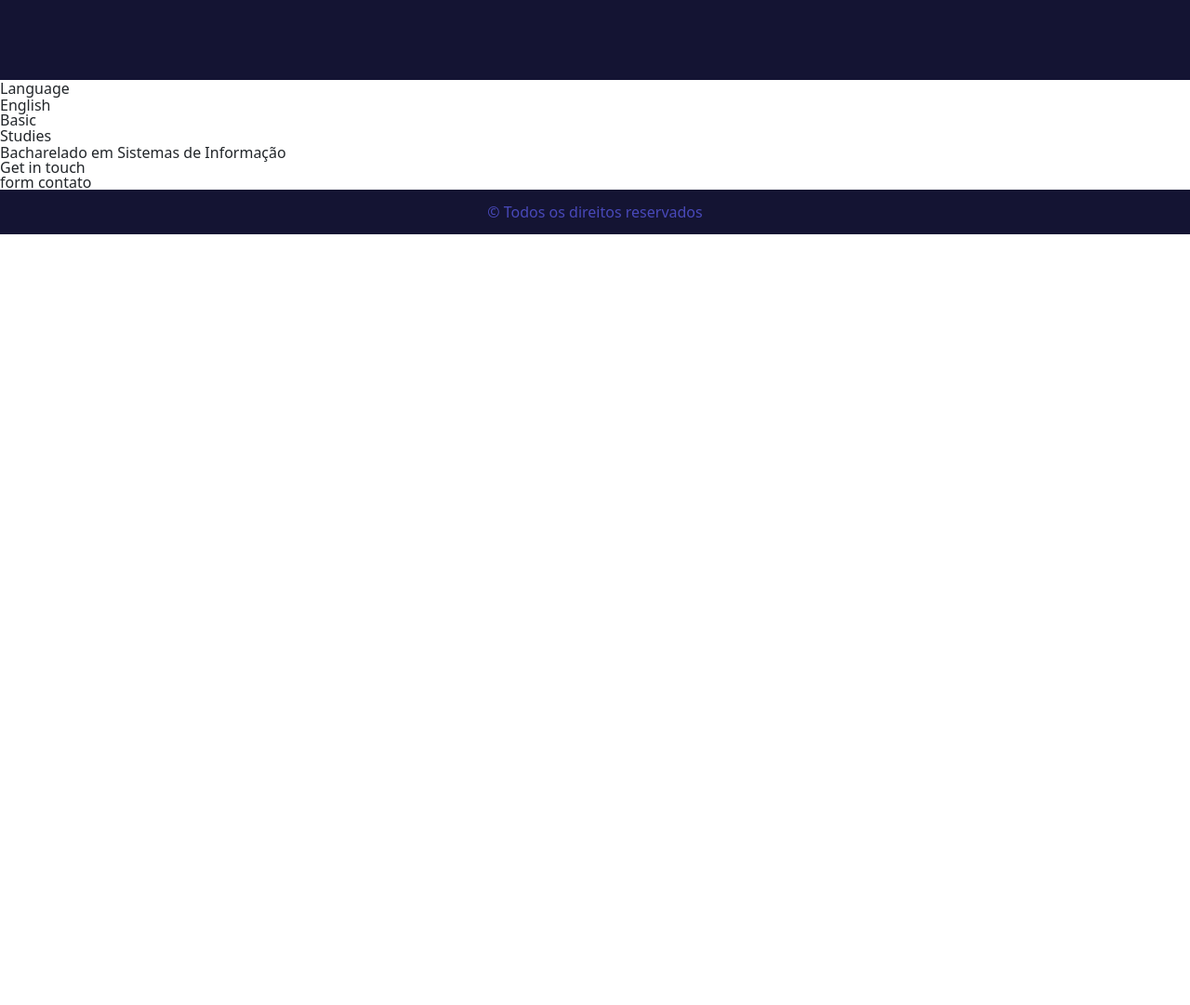
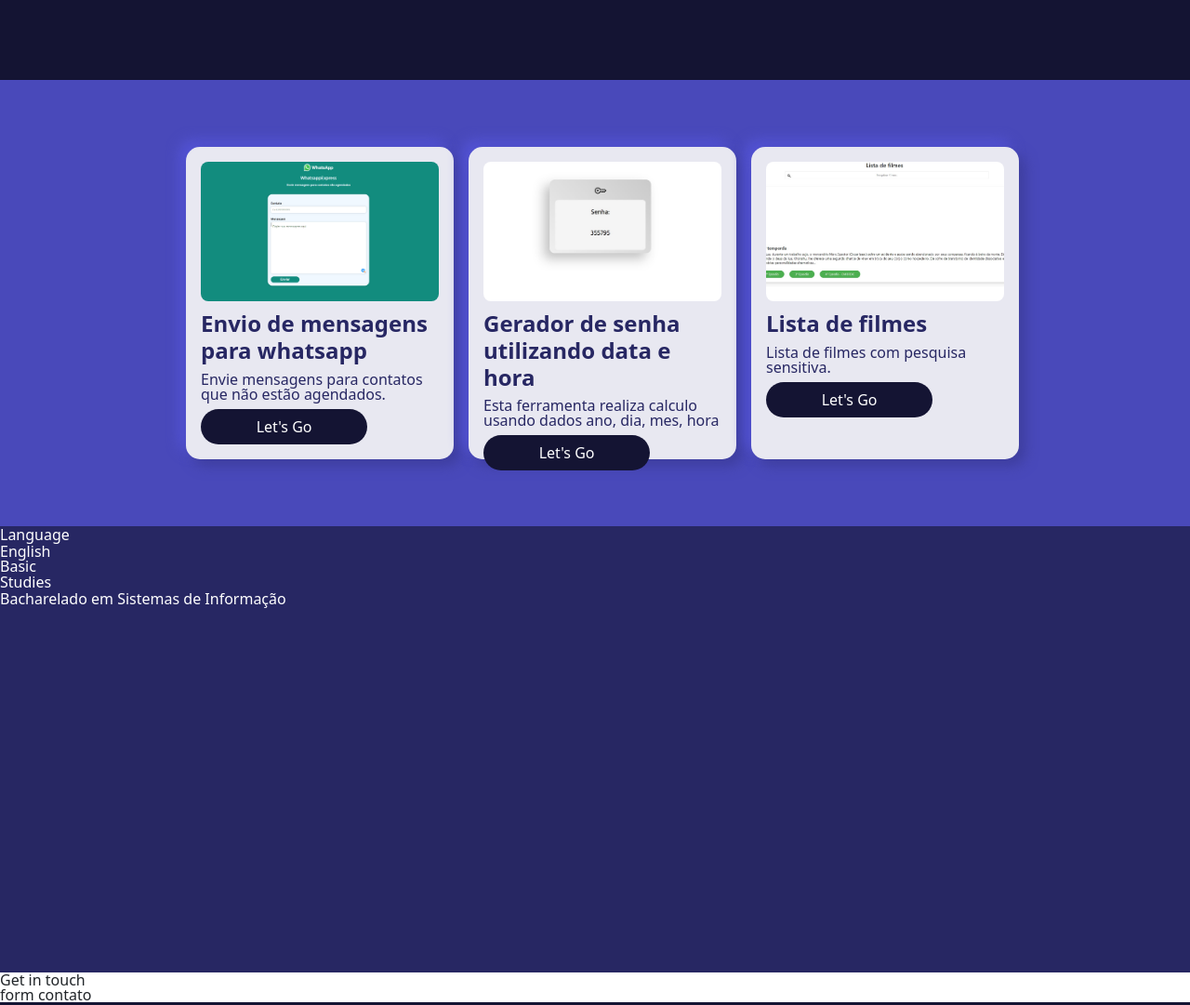
Before and after one commit to JeffersonCarlosLima/Portif-lio, a website built with Parcel: page index.html in a window 1280 px wide. Shown: the part 2154-3235 px from the top of the page at 93% size. Before the commit the page ends 2406 px from the top, so only its background shows below. Built offline with nearby package versions, Linux system fonts and the light colour scheme.

Commit message:
Add files via upload

```diff
--- a/index.html
+++ b/index.html
@@ -84,9 +84,35 @@
       </div>
   </div>
 </section>
-<section>
+<section class="projects">
+  <div class="card-projects" style="width: 18rem;">
+    <img src="/img/envio-mensagem-whatsapp.png" class="imagem-card-project" alt="envio de mensagens para whatsapp">
+    <div class="card-body">
+      <h5 class="texto-card">Envio de mensagens para whatsapp</h5>
+      <p class="resume-card">Envie mensagens para contatos que não estão agendados.</p>
+      <a href="#"><button class="botao-card">Let's Go</button></a>
+    </div>
+  </div>
+  <div class="card-projects" style="width: 18rem;">
+    <img src="/img/gerador-de-senha.jpg" class="imagem-card-project" alt="gerador de senha">
+    <div class="card-body">
+      <h5 class="texto-card">Gerador de senha utilizando data e hora</h5>
+      <p class="resume-card">Esta ferramenta realiza calculo usando dados ano, dia, mes, hora</p>
+      <a href="https://jeffersoncarloslima.github.io/Gerador-de-senha-usando-data-e-hora/"><button class="botao-card">Let's Go</button></a>
+    </div>
+  </div>
+  <div class="card-projects" style="width: 18rem;">
+    <img src="/img/lista-de-filmes.jpg" class="imagem-card-project" alt="Lista de filmes">
+      <h5 class="texto-card">Lista de filmes</h5>
+      <p class="resume-card">Lista de filmes com pesquisa sensitiva.</p>
+      <a href="#"><button class="botao-card">Let's Go</button></a>
+    </div>
+  </div>
+</section>
+<section class="languages-domain">
   <div>
     <h4>Language</h4>
+    <div
     <p>English</p>
     <p>Basic</p>
   </div>
--- a/style.css
+++ b/style.css
@@ -97,7 +97,8 @@
 }
 .texto-card{
     font-size: 24px;
-    font-weight: bold
+    font-weight: bold;
+    margin: 8px 0;
 }
 .projects-section{
     display: flex;
@@ -118,36 +119,43 @@
     flex-direction: row;
     align-items: center;
     justify-content: center;
+    background-color: var(--dark-blue-1-hex);
 }
 .card-projects{
+    border-radius: 15px;
+    background: #e8e8f1;
+    box-shadow:  7px 7px 14px #3e3e9e,
+                 -7px -7px 14px #5454d6;
+    padding: 16px 16px;
+    width: 100px;
+    height: 70%;
+    align-items: center;
+    margin-left: 16px;
+    color: var(--dark-blue-4-hex);
 
-    background-color: var(--branco);
-    padding: 8px 16px;
-    border-radius: 16%;
-    width: 30%;
-    height: 80%;
-        /* Center slide text vertically */
-        display: -webkit-box;
-        display: -ms-flexbox;
-        display: -webkit-flex;
-        display: flex;
-        -webkit-box-pack: center;
-        -ms-flex-pack: center;
-        -webkit-justify-content: center;
-        justify-content: center;
-        -webkit-box-align: center;
-        -ms-flex-align: center;
-        -webkit-align-items: center;
-        align-items: center;
 }
 
 .imagem-card-project{
-    display: block;
     width: 100%;
-    height: 100%;
+    height: 150px;
     object-fit: cover;
+    border-radius: 8px;
 }
-
+.resume-card{
+    font-size: 16px;
+    margin: 8px 0;
+}
+.botao-card{
+    background-color: var(--dark-blue-5-hex);
+    width: 70%;
+    height: 38px;
+    border-radius: 30px;
+    border: none;
+    color: var(--branco);
+}
+.botao-card:hover{
+    background-color: var(--dark-blue-1-hex);
+}
 
 
 .my-rodape{
@@ -160,5 +168,11 @@
 }
 
 .text-rodape{
-    color: var(--dark-blue-1-hex);
+    color: var(--branco);
 }
+.languages-domain{
+    background-color: var(--dark-blue-4-hex);
+    width: 100%;
+    height: 60vh;
+    color: var(--branco);
+}
```
